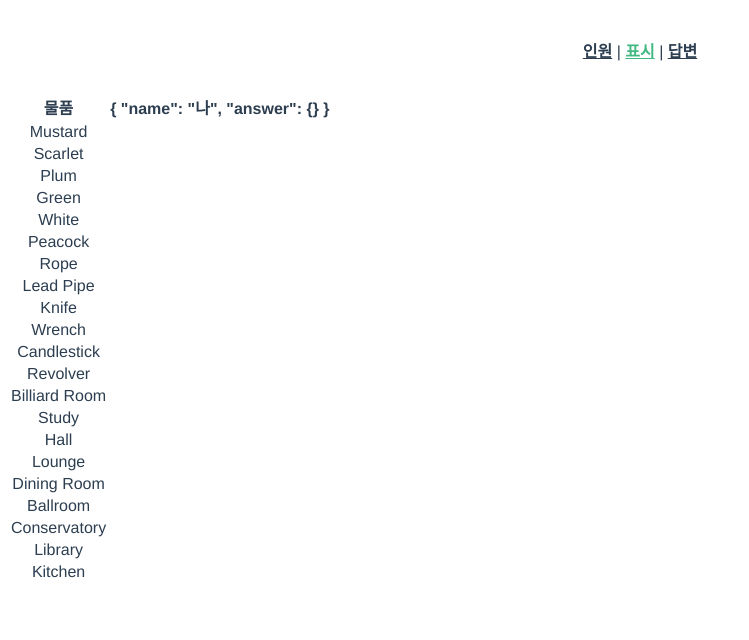
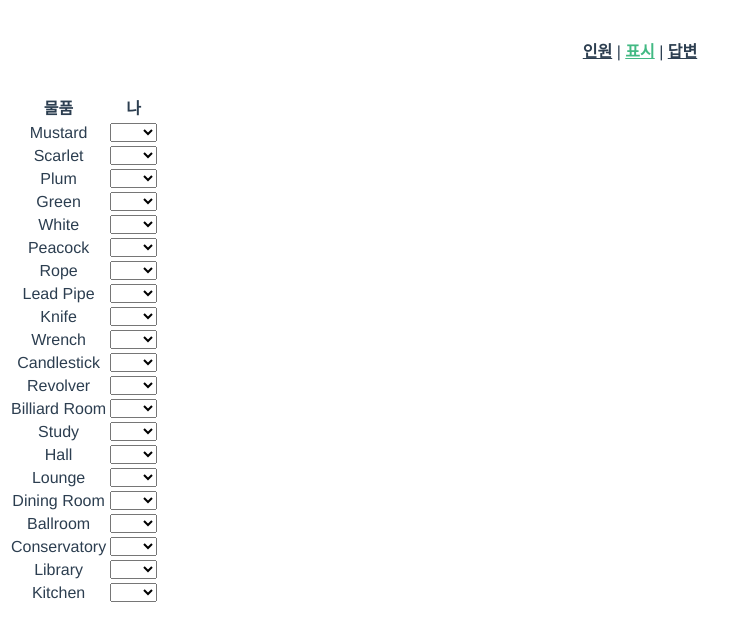
Before and after one commit to zhuny/pp-clue-board, a Vue app: page /result in a window 1280 px wide. Shown: the top 640 px of the page, without its empty margins (0-749 px from the left). Built offline with nearby package versions, Linux system fonts and the light colour scheme.

Commit message:
draw cell

```diff
--- a/src/views/Result.vue
+++ b/src/views/Result.vue
@@ -4,7 +4,12 @@
       <thead>
         <tr>
           <th>물품</th>
-          <th v-bind:key="index" v-for="(people, index) in game_input.people_list">{{ people }}</th>
+          <th
+            v-bind:key="index"
+            v-for="(people, index) in game_input.people_list"
+          >
+            {{ people.name }}
+          </th>
         </tr>
       </thead>
       <tbody>
@@ -13,7 +18,14 @@
           <td
             v-for="(people, index) in game_input.people_list"
             v-bind:key="index"
-          ></td>
+          >
+            <select v-model="people.answer[element]">
+              <option selected></option>
+              <option value="1">확정</option>
+              <option value="2">의심</option>
+              <option value="3">제외</option>
+            </select>
+          </td>
         </tr>
       </tbody>
     </table>
```
